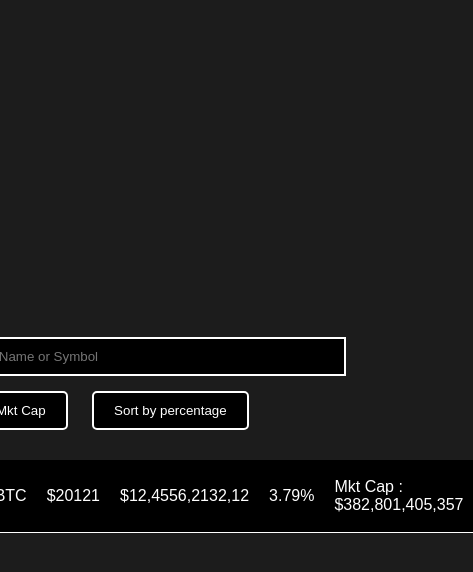
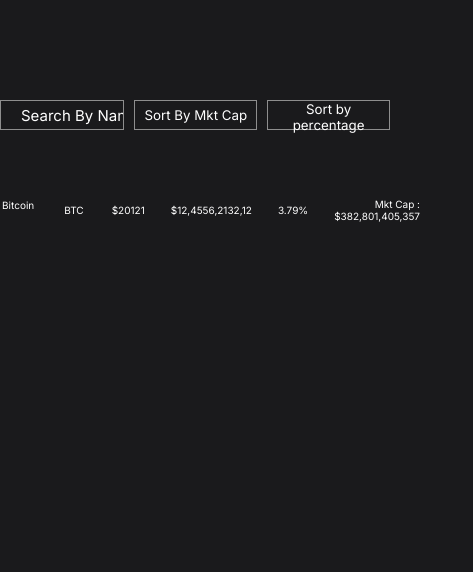
Before and after one commit to Akshay1495/accio_module_test_june04, a plain HTML site: page index.html in a window 390 px wide. Shown: the whole page, 473 px wide, since content can reach past the window. Drawn offline with Linux system fonts and the light colour scheme; no server answers.

Commit message:
style.css

```diff
--- a/style.css
+++ b/style.css
@@ -1,62 +1,226 @@
-body {
-    background-color: #1c1c1c;
-    color: #fff;
-    font-family: Arial, sans-serif;
-    display: flex;
-    justify-content: center;
-    align-items: center;
-    height: 100vh;
-    margin: 10px;
+* {
+    padding: 0;
+    margin: 0;
+    font-family: "Inter", sans-serif;
+    background: #1A1A1C;
 }
 
-.container {
-    width: 80%;
+#main {
+    /* border: 2px solid red; */
+    display: flex;
+    flex-direction: column;
+    align-items: center;
+    gap: 20px;
+    /* margin-top: 100px; */
+    padding: 100px 0px;
+    /* margin: 100px 340px; */
+    background: #1A1A1C;
 }
 
-input {
-    padding: 10px;
-    margin: 5px;
-    border: 2px solid white;
-    width: 400px;
-    background-color: #000;
-    color: #fff;
+#search-area {
+    /* width: 100%; */
+    height: 40px;
+    /* border: 2px solid red; */
+    display: flex;
+    gap: 25px;
+    justify-content: flex-start;
+    background: #1A1A1C;
 
 }
 
-button {
-    padding: 10px 20px;
-    margin: 10px;
-    border-radius: 5px;
-    border: 2px solid white;
-    background-color: #000;
-    color: #fff;
+#search-bar {
+    width: 445px;
+    display: flex;
+    align-items: center;
+    /* border: 1px solid red; */
+    border: 1px solid #8E8E8E;
+}
+
+
+#search {
+    width: 100%;
+    color: #FFF;
+    font-family: Inter;
+    font-size: 15px;
+    font-style: normal;
+    font-weight: 400;
+    line-height: normal;
+    border: none;
+    outline: none;
+
+
+}
+#search::placeholder{
+    padding-left: 20px;
+    color: white;
+}
+
+#search-area>button {
+    width:200px;
+    /* padding: 0px 15px; */
+    border: 1px solid #8E8E8E;
+    color: #FFF;
+    font-family: Inter;
+    /* font-size: 14px; */
+    font-style: normal;
+    font-weight: 400;
+    line-height: normal;
+
+}
+
+#search-area>button:hover {
+    cursor: pointer;
+    background-color: white;
+    color: black;
+}
+
+#hero {
+    /* border: 1px solid red; */
+    background: #1A1A1C;
+}
+
+#hero>table {
+    /* border: 1px solid red; */
+    color: #FFF;
+    /* background: #1A1A1C; */
+    border-collapse:separate;
+    border-spacing: 30px 20px;
+}
+
+tr {
+    height: 20px;
+    /* border: 1px solid red; */
+}
+/* tr::after{
+    /* border: 1px solid red;
+ */
+td>img {
+    height: 20px;
+    width: 20px;
+}
+
+td {
+    color: #FFF;
+    /* background: #1A1A1C; */
+    height: 70px;
+    width: max-content;
+
+}
+
+td:hover{
+    font-size: large;
+}
+
+/* hr{
+    background-color: white;
+    width: 100%;
+} */
+
+td:hover{
     cursor: pointer;
 }
 
-table {
+/* .table-col{
+    border: 1px solid red;
+} */
+.row1 {
+    display: flex;
+    gap: 10px;
+    align-items: center;
+    padding: 0px 10px;
+}
+.row2{
+    text-align: center;
+    padding: 0px 10px;
+}
+.common-row{
+    text-align: right;
+}
+.positive-change{
+    color:#58b53b;
+}
+.negative-change{
+    color:#ba2c21;
+}
+
+/* --------------------------------------------------------------- */
+@media screen and (max-width: 780px) {
+    /* Styles for Mobile (Up to 780px) */
+
+    #search-area {
+      flex-direction: row;
+      gap: 10px;
+
+    }
+
+    #search-bar,
+    #search-area > button {
+      width: 40%;
+      margin-bottom: 10px;
+    }
+
+    #hero > table {
+      border-spacing: 10px; /* Adjust spacing for smaller screens */
+      font-size: 10px;
       width: 100%;
-    border-collapse: collapse;
-    margin-top: 20px;
     }
 
     td {
-    padding: 10px;
-    text-align: left;
-    background-color: #000;
-    border-bottom: 1px solid #fff;
+      padding: 5px 8px;
+    }
   }
 
-.positive {
-    color: #0f0; /* Green for positive percentage */
+
+
+  @media screen and (max-width: 928px) {
+    /* Styles for Mobile (Up to 928px) */
+
+    #search-area {
+      flex-direction: row;
+      gap: 10px;
+
     }
 
-.negative {
-    color: #f00; /* Red for negative percentage */
+    #search-bar,
+    #search-area > button {
+      width: 40%;
+      margin-bottom: 10px;
     }
 
-.coin-image {
-    width: 24px;
-    height: 24px;
-    vertical-align: middle;
-    margin-right: 10px;
+    #hero > table {
+      border-spacing: 10px; /* Adjust spacing for smaller screens */
+      font-size: 15px;
+      width: 100%;
     }
+
+    td {
+      padding: 10px 8px;
+    }
+  }
+
+
+  @media screen and (max-width: 766px) {
+    /* Styles for Mobile (Up to 766px) */
+
+    #search-area {
+      flex-direction: row;
+      gap: 10px;
+
+    }
+
+    #search-bar,
+    #search-area > button {
+      width: 40%;
+      margin-bottom: 10px;
+    }
+
+    #hero > table {
+      border-spacing: 10px; /* Adjust spacing for smaller screens */
+      font-size: 10px;
+      width: 100%;
+    }
+
+    td {
+      padding: 5px 8px;
+    }
+  }
```
Lines whose indentation alone changed are shown as unchanged.
